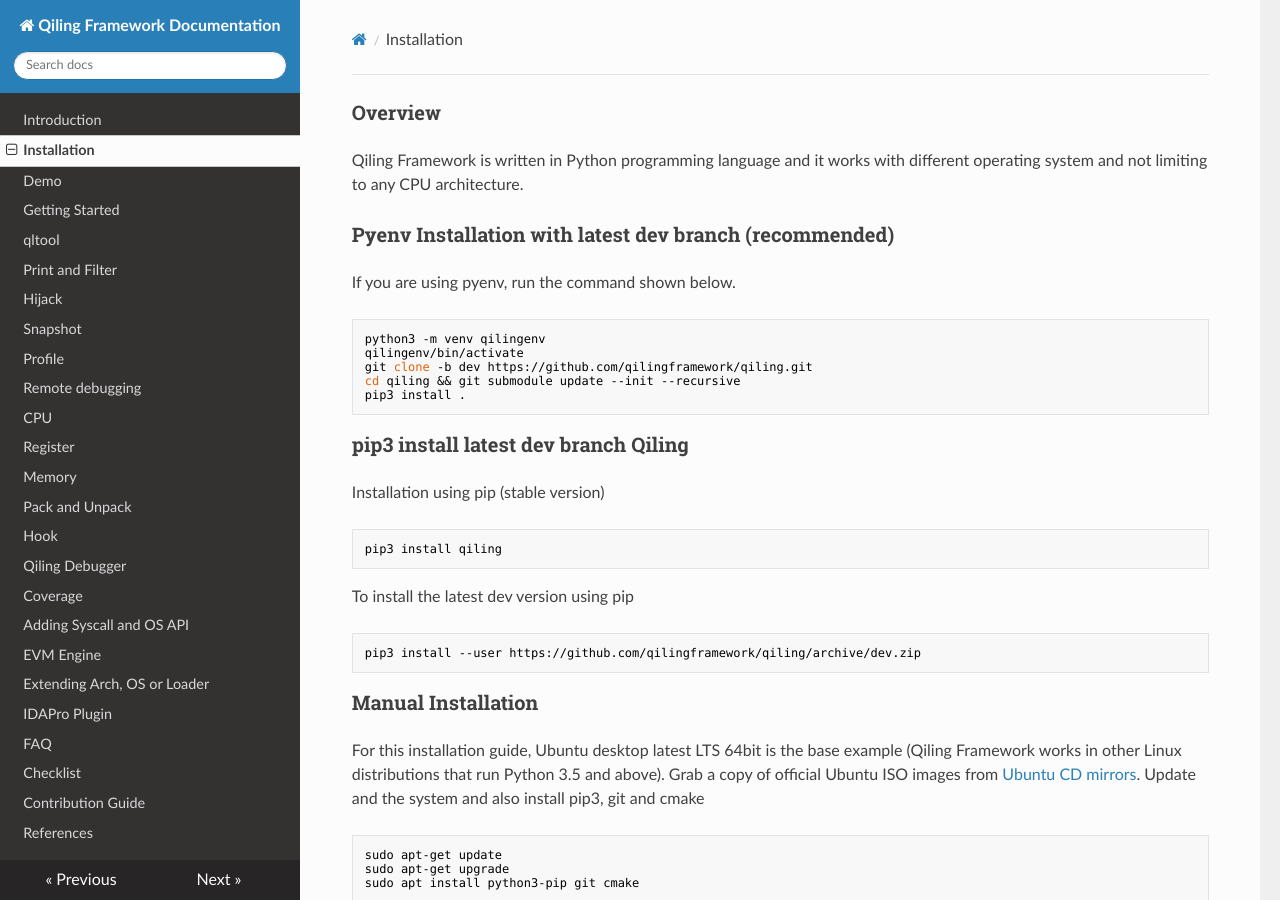
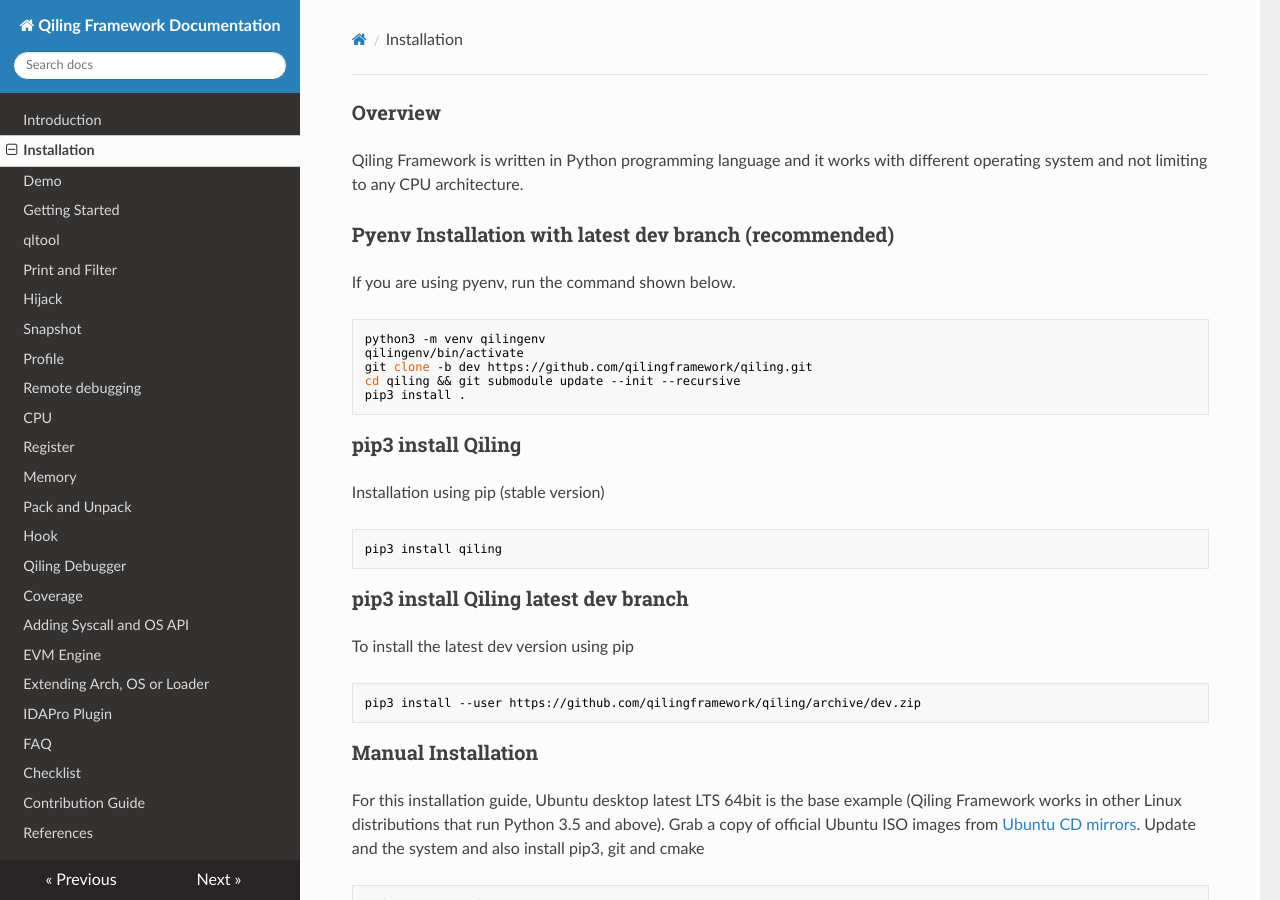
Before and after one commit to qilingframework/rtfd.io, an MkDocs documentation site: the page built from docs/install.md, in a window 1280 px wide and 900 px high. Built offline with MkDocs 1.6.1, drawn with Linux system fonts in a browser that asks for light colours; nearby versions of some CDN libraries.

Commit message:
cleanup installation

````diff
--- a/docs/install.md
+++ b/docs/install.md
@@ -18,13 +18,15 @@ cd qiling && git submodule update --init --recursive
 pip3 install .
 ```
 
-### pip3 install latest dev branch Qiling
+### pip3 install Qiling
 
 Installation using pip (stable version)
 
 ```
 pip3 install qiling
 ```
+
+### pip3 install Qiling latest dev branch
 
 To install the latest dev version using pip
 
````
